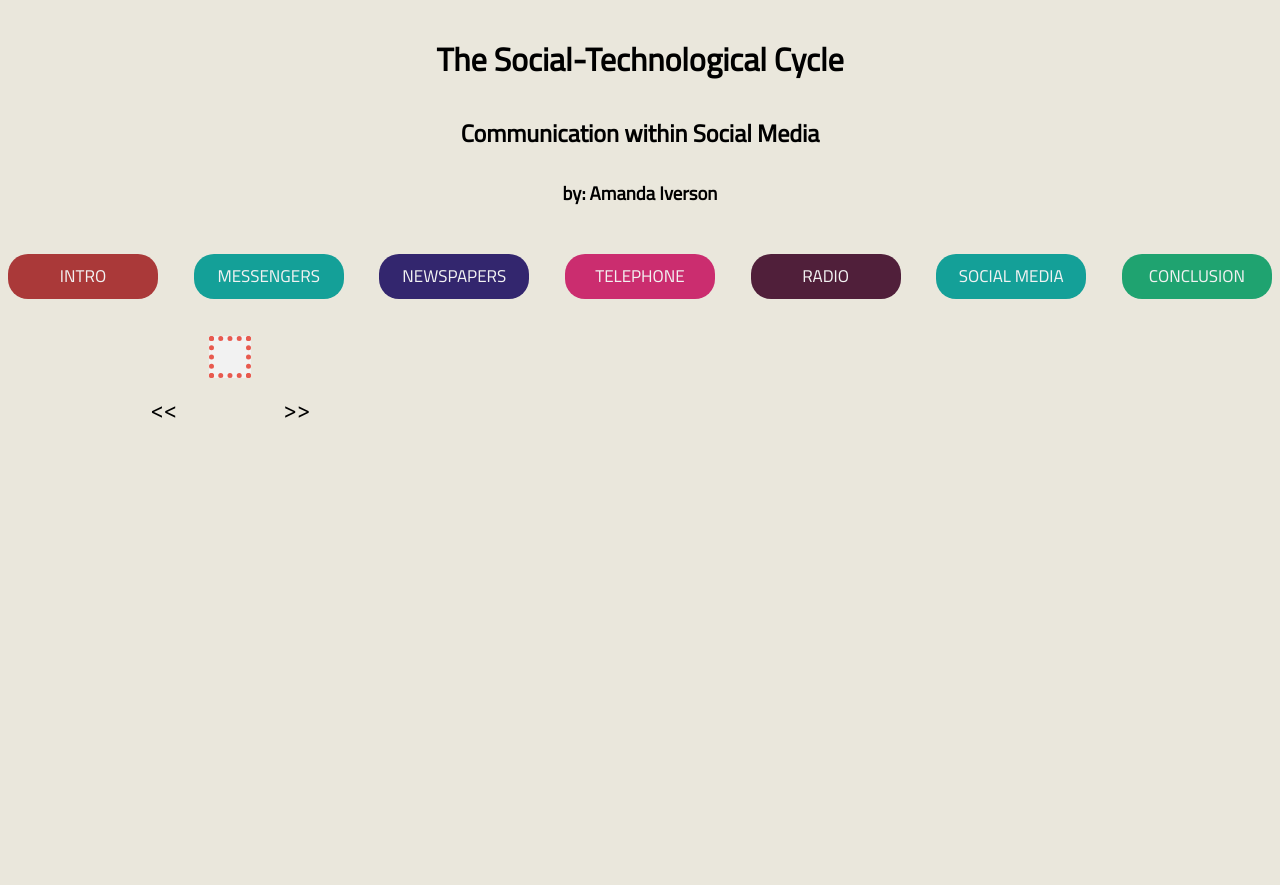
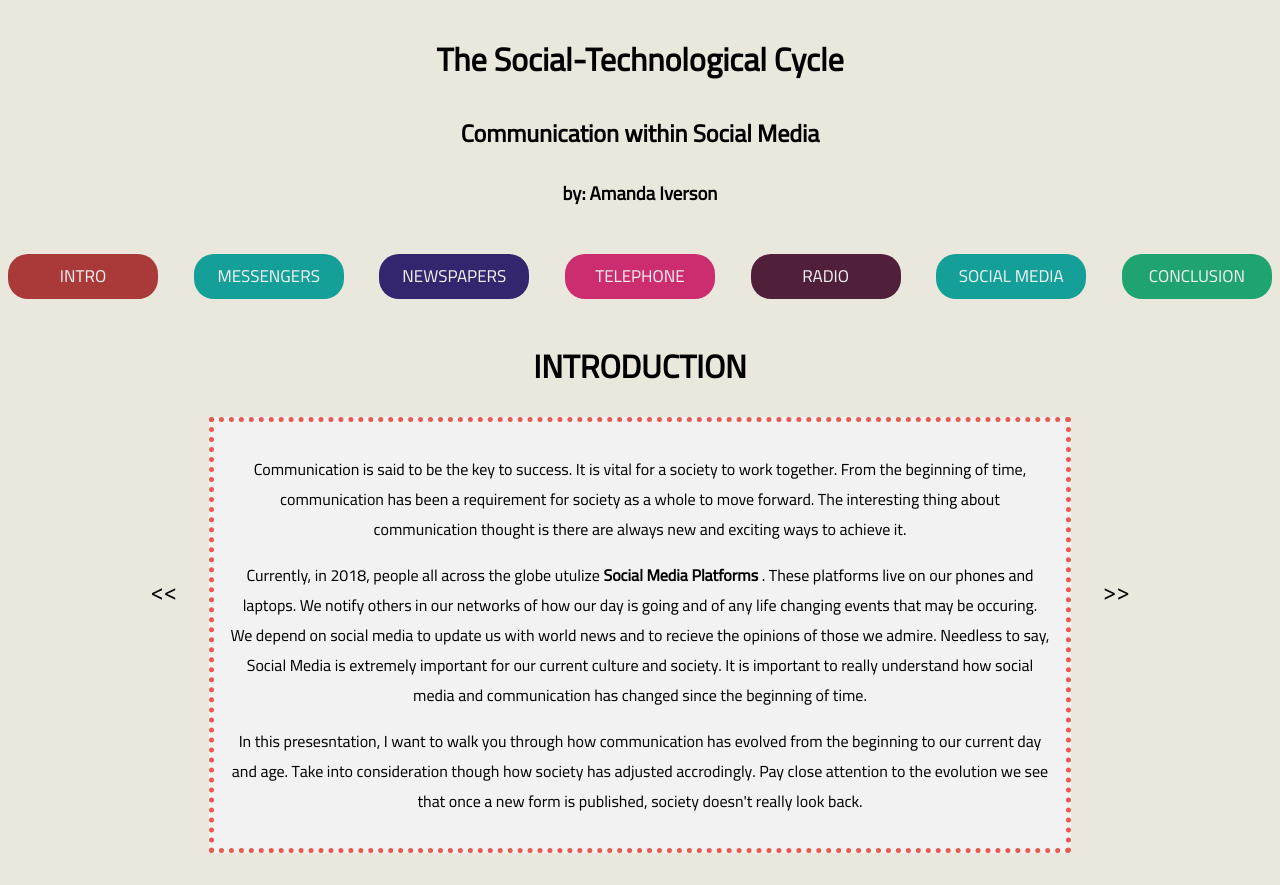
Before and after one commit to Aiverson1011/Social-Technological-Cycle, a plain HTML site: page index.html in a window 1280 px wide. Before the commit the page ends 800 px from the top, so only its background shows below. Drawn offline with Linux system fonts and the light colour scheme.

Commit message:
Update index.html

```diff
--- a/index.html
+++ b/index.html
@@ -3,7 +3,7 @@
   <head>
     <meta charset="utf-8">
     <meta name="viewport" content="width=device-width">
-    <title>repl.it</title>
+    <title>Social Technological Cycle</title>
     <link href="https://fonts.googleapis.com/css?family=Cairo" rel="stylesheet">
 
     <link href="style.css" rel="stylesheet" type="text/css" />
@@ -42,6 +42,6 @@
 
     </div>
 
-    <script src="app3.js"></script>
+    <script src="app.js"></script>
   </body>
 </html>
```
